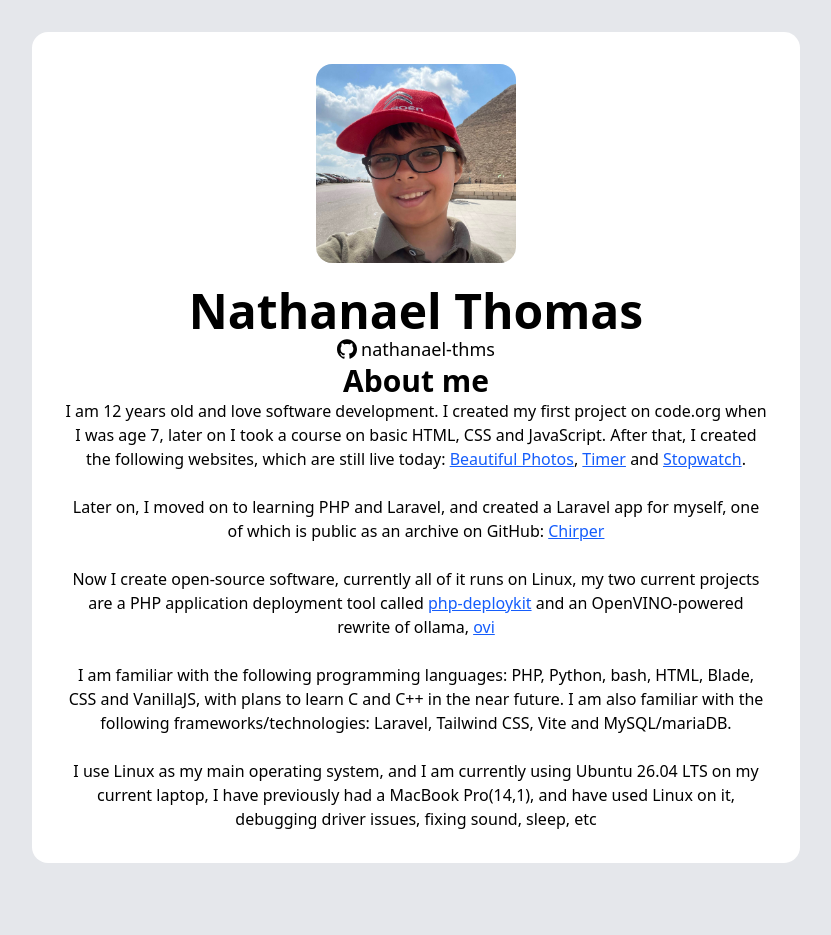
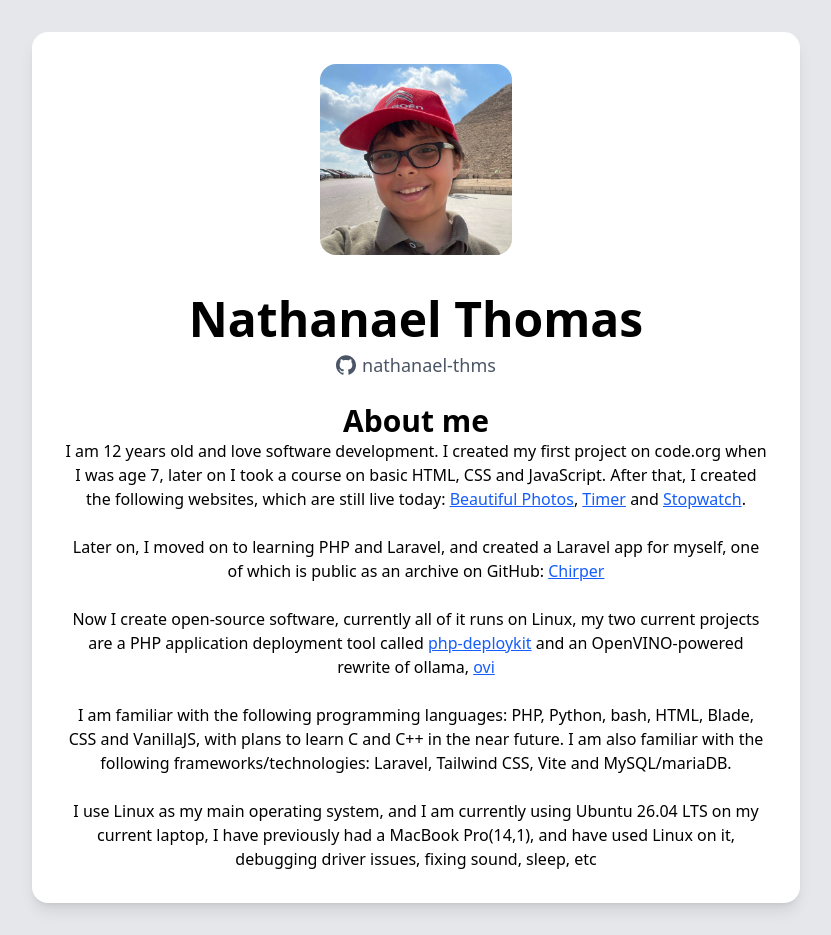
Before and after one commit to nathanael-thms/myweb2, a website built with Vite: page index.html in a window 1280 px wide. Shown: the whole page, without its empty margins (224-1055 px from the left). Before the commit the page ends 895 px from the top, so only its background shows below. Built offline with nearby package versions, Linux system fonts and the light colour scheme.

Commit message:
styling updates

```diff
--- a/index.html
+++ b/index.html
@@ -7,14 +7,15 @@
     <meta name="viewport" content="width=device-width, initial-scale=1.0" />
     <title>Nathanael Thomas</title>
   </head>
-  <body class="flex justify-center p-8 bg-gray-200 dark:bg-gray-800">
-    <div class="block rounded-2xl dark:text-blue-200 items-center bg-white dark:bg-gray-700 max-w-3xl p-8 text-center">
-      <img src="me.jpg" alt="A photo of me" width="200px" class="rounded-2xl m-auto">
+  <body class="flex justify-center p-4 sm:p-8 bg-gray-200 dark:bg-gray-800 min-h-screen items-center">
+    <main class="rounded-2xl dark:text-blue-200 bg-white dark:bg-gray-700 max-w-3xl p-6 sm:p-8 text-center shadow-lg">
+      <img src="me.jpg" alt="A photo of me" class="w-48 rounded-2xl mx-auto mb-4">
       <br>
-      <h1 class="text-5xl font-bold">Nathanael Thomas</h1>
-      <div class="flex justify-center items-center gap-1 text-lg">
-        <svg class="h-5 w-5" role="img" viewBox="0 0 24 24" xmlns="http://www.w3.org/2000/svg"><title>GitHub</title><path d="M12 .297c-6.63 0-12 5.373-12 12 0 5.303 3.438 9.8 8.205 11.385.6.113.82-.258.82-.577 0-.285-.01-1.04-.015-2.04-3.338.724-4.042-1.61-4.042-1.61C4.422 18.07 3.633 17.7 3.633 17.7c-1.087-.744.084-.729.084-.729 1.205.084 1.838 1.236 1.838 1.236 1.07 1.835 2.809 1.305 3.495.998.108-.776.417-1.305.76-1.605-2.665-.3-5.466-1.332-5.466-5.93 0-1.31.465-2.38 1.235-3.22-.135-.303-.54-1.523.105-3.176 0 0 1.005-.322 3.3 1.23.96-.267 1.98-.399 3-.405 1.02.006 2.04.138 3 .405 2.28-1.552 3.285-1.23 3.285-1.23.645 1.653.24 2.873.12 3.176.765.84 1.23 1.91 1.23 3.22 0 4.61-2.805 5.625-5.475 5.92.42.36.81 1.096.81 2.22 0 1.606-.015 2.896-.015 3.286 0 .315.21.69.825.57C20.565 22.092 24 17.592 24 12.297c0-6.627-5.373-12-12-12"/></svg>
-        <a href="https://github.com/nathanael-thms">nathanael-thms</a>
+      <h1 class="text-4xl sm:text-5xl font-bold mb-2">Nathanael Thomas</h1>
+
+      <div class="inline-flex justify-center items-center gap-1.5 text-lg mb-6 text-gray-600 dark:text-blue-300">
+        <svg class="h-5 w-5" role="img" viewBox="0 0 24 24" xmlns="http://w3.org"><title>GitHub</title><path fill="currentColor" d="M12 .297c-6.63 0-12 5.373-12 12 0 5.303 3.438 9.8 8.205 11.385.6.113.82-.258.82-.577 0-.285-.01-1.04-.015-2.04-3.338.724-4.042-1.61-4.042-1.61C4.422 18.07 3.633 17.7 3.633 17.7c-1.087-.744.084-.729.084-.729 1.205.084 1.838 1.236 1.838 1.236 1.07 1.835 2.809 1.305 3.495.998.108-.776.417-1.305.76-1.605-2.665-.3-5.466-1.332-5.466-5.93 0-1.31.465-2.38 1.235-3.22-.135-.303-.54-1.523.105-3.176 0 0 1.005-.322 3.3 1.23.96-.267 1.98-.399 3-.405 1.02.006 2.04.138 3 .405 2.28-1.552 3.285-1.23 3.285-1.23.645 1.653.24 2.873.12 3.176.765.84 1.23 1.91 1.23 3.22 0 4.61-2.805 5.625-5.475 5.92.42.36.81 1.096.81 2.22 0 1.606-.015 2.896-.015 3.286 0 .315.21.69.825.57C20.565 22.092 24 17.592 24 12.297c0-6.627-5.373-12-12-12"/></svg>
+        <a href="https://github.com" class="hover:underline">nathanael-thms</a>
       </div>
       <h3 class="text-3xl font-semibold">About me</h3>
       <p>I am 12 years old and love software development. I created my first project on code.org when I was age 7, later on I took a course on basic HTML, CSS and JavaScript.
```
